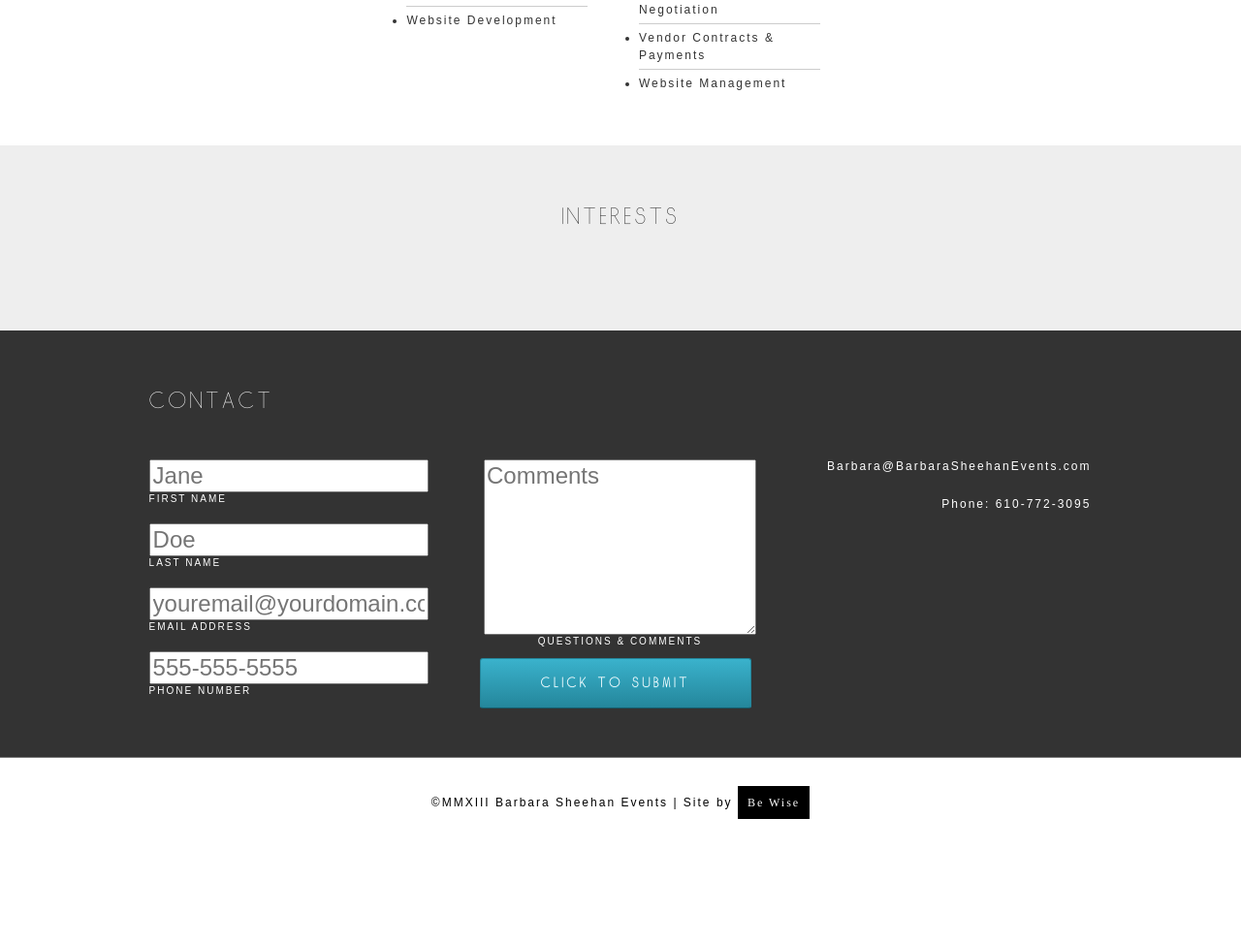
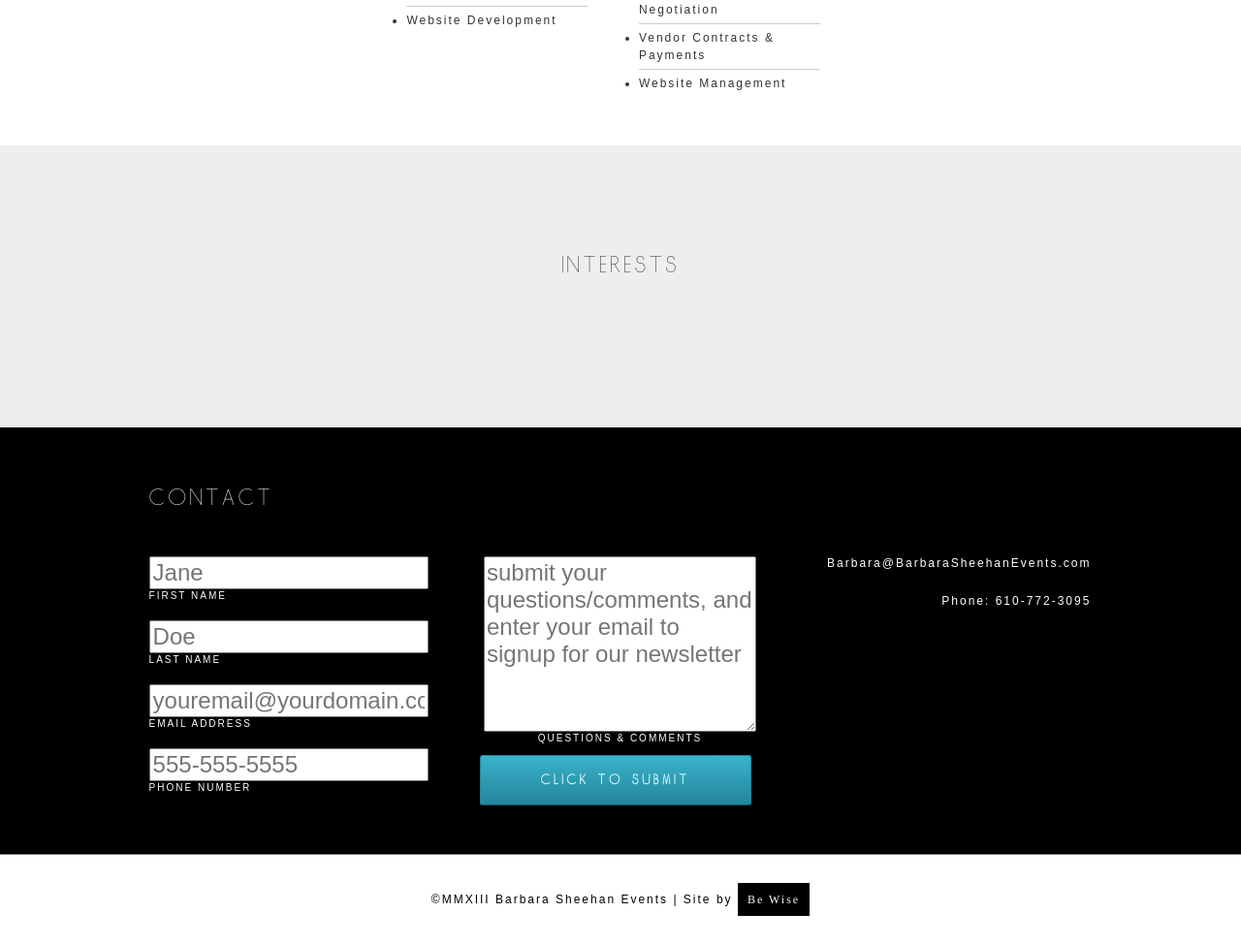
Before and after one commit to brandonpweiss/Barbara-Sheehan-Events, a PHP site: page / in a window 1280 px wide. Shown: the part 3694-4668 px from the top of the page at 97% size. Before the commit the page ends 4539 px from the top, so only its background shows below. Run offline with PHP 8.4, Linux system fonts and the light colour scheme; some libraries are stand-ins or nearby versions.

Commit message:
Revert "changed color of contact"
This reverts commit 87746fb5f0a505f513501ca0817e8474e1534cd8.

```diff
--- a/index.html
+++ b/index.html
@@ -355,7 +355,7 @@
     </div>
 
     <div class="column clearfix" id="col2">
-      <textarea name="comments" id="comments" placeholder="Comments"></textarea>
+      <textarea name="comments" id="comments" placeholder="submit your questions/comments, and enter your email to signup for our newsletter"></textarea>
       <br>
       <label>QUESTIONS & COMMENTS</label>
       <br>
--- a/style.css
+++ b/style.css
@@ -796,7 +796,7 @@ background-color:#3ab2cc;
 
 /*############# PINTEREST ######################## */
 #pinterest {
-	padding: 50px 0;
+	padding: 100px 0;
 	background: #eeeeee;
 	clear:both;
 }
@@ -856,7 +856,7 @@ i {
 
 #contact {
 	padding: 50px 0px 50px 0px;
-	background: #333333;
+	background: #000;
 }
 
 #contact .content {
```
